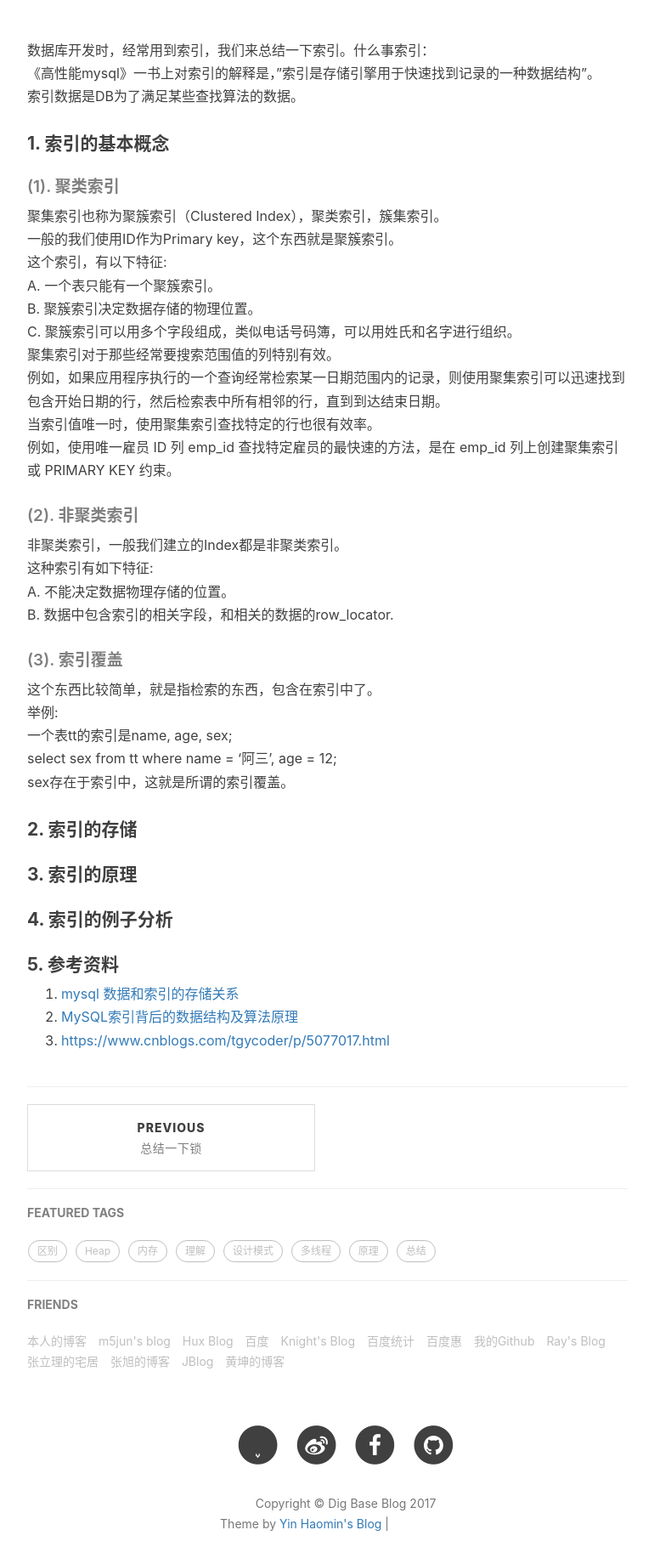
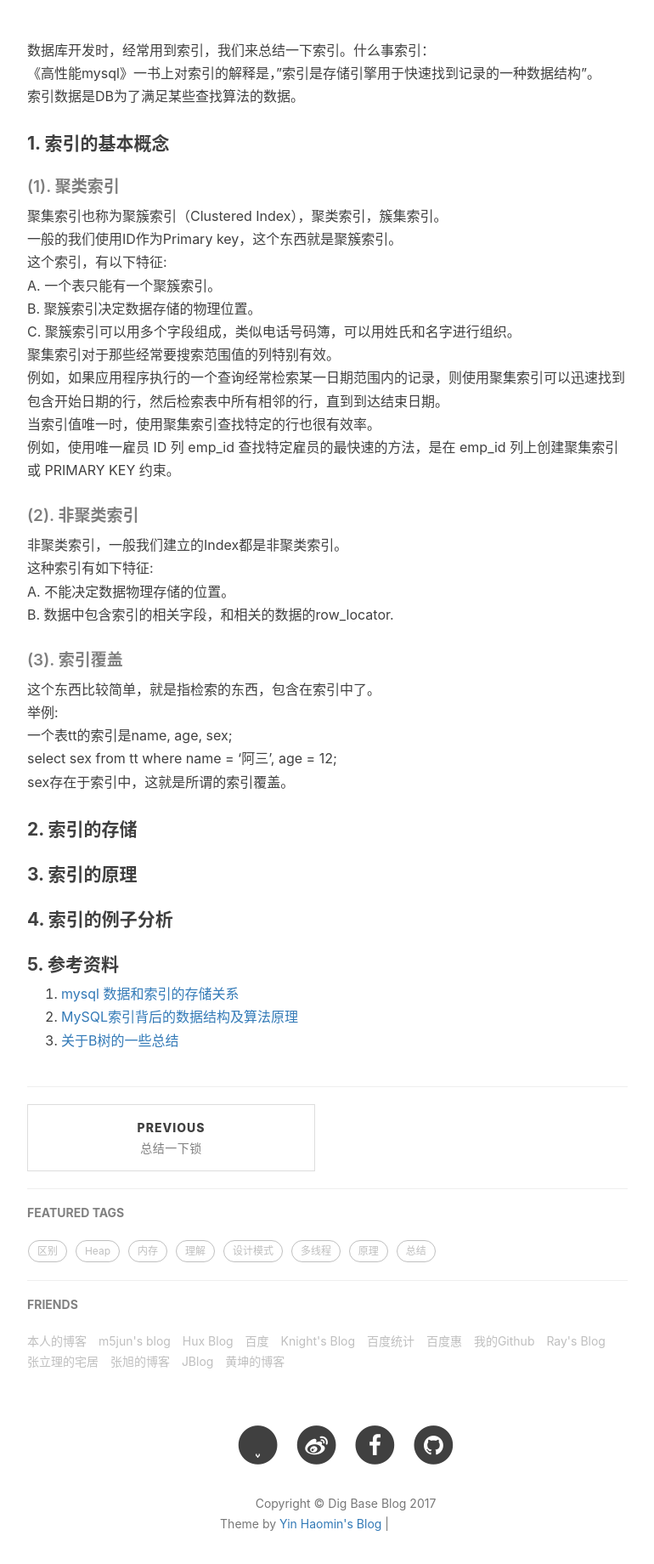
Before and after one commit to baiscjava/basicjava.github.io, a Jekyll site: the page built from _posts/2017-08-29-总结一下数据库的索引.md, in a window 1280 px wide, cut to the strip 461-2358 px from the top of the page. Shown: the top 1840 px of the strip at 85% size, without its empty margins (233-1003 px from the left). Built offline with Jekyll 4.4.1, drawn with Linux system fonts in a browser that asks for light colours; nearby versions of some CDN libraries; comment, search, counter and statistics services are not loaded; grey boxes are pictures that could not be loaded.

Commit message:
Update 2017-08-29-总结一下数据库的索引.md

```diff
--- a/_posts/2017-08-29-总结一下数据库的索引.md
+++ b/_posts/2017-08-29-总结一下数据库的索引.md
@@ -49,4 +49,4 @@ sex存在于索引中，这就是所谓的索引覆盖。<br>
 #### 5. 参考资料<br>
 1. [mysql 数据和索引的存储关系](http://blog.csdn.net/tangkund3218/article/details/46945311)
 2. [MySQL索引背后的数据结构及算法原理](https://www.cnblogs.com/tgycoder/p/5410057.html)
-3. [https://www.cnblogs.com/tgycoder/p/5077017.html](https://www.cnblogs.com/tgycoder/p/5077017.html)
+3. [关于B树的一些总结](https://www.cnblogs.com/tgycoder/p/5077017.html)
```
